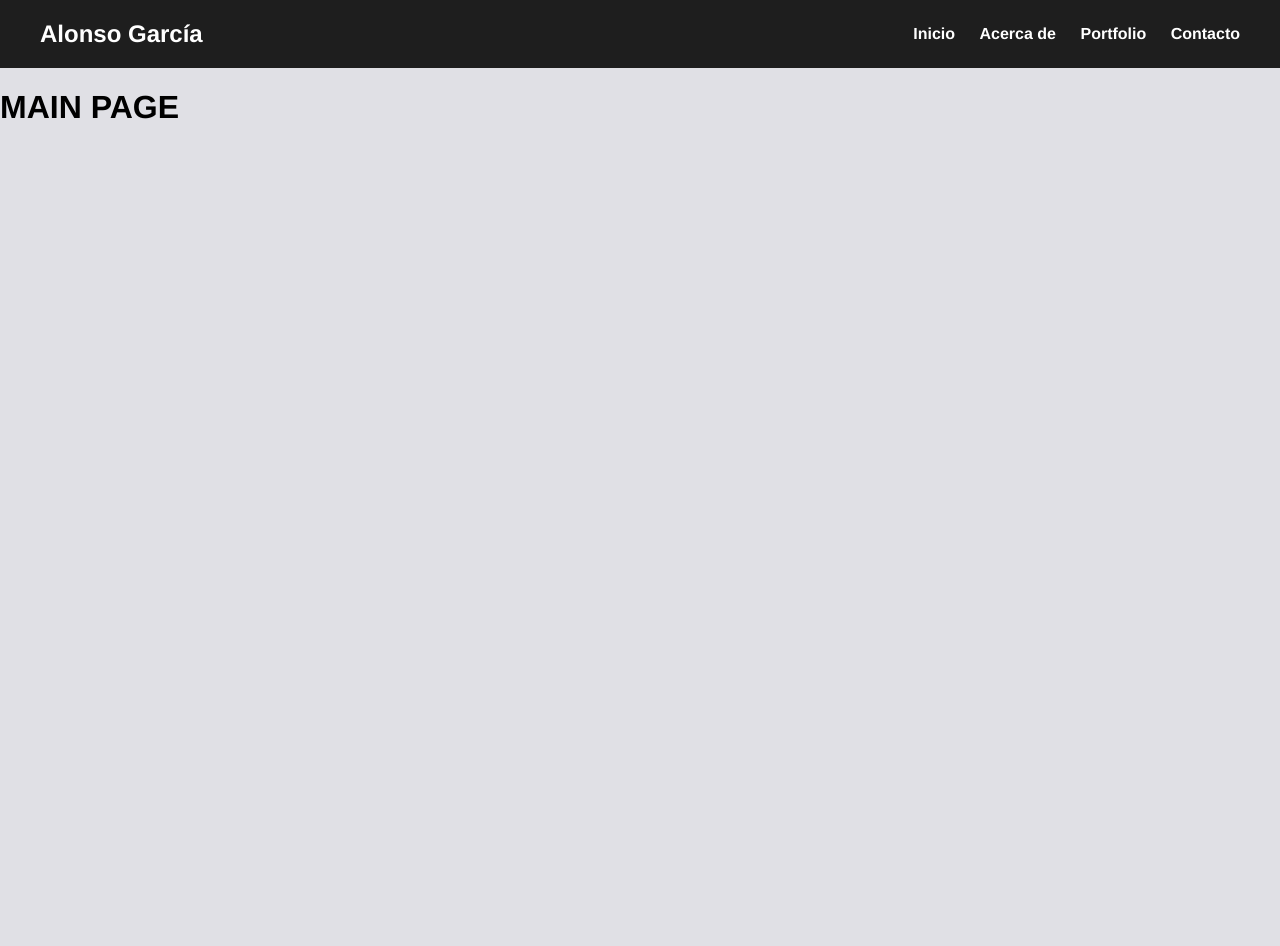
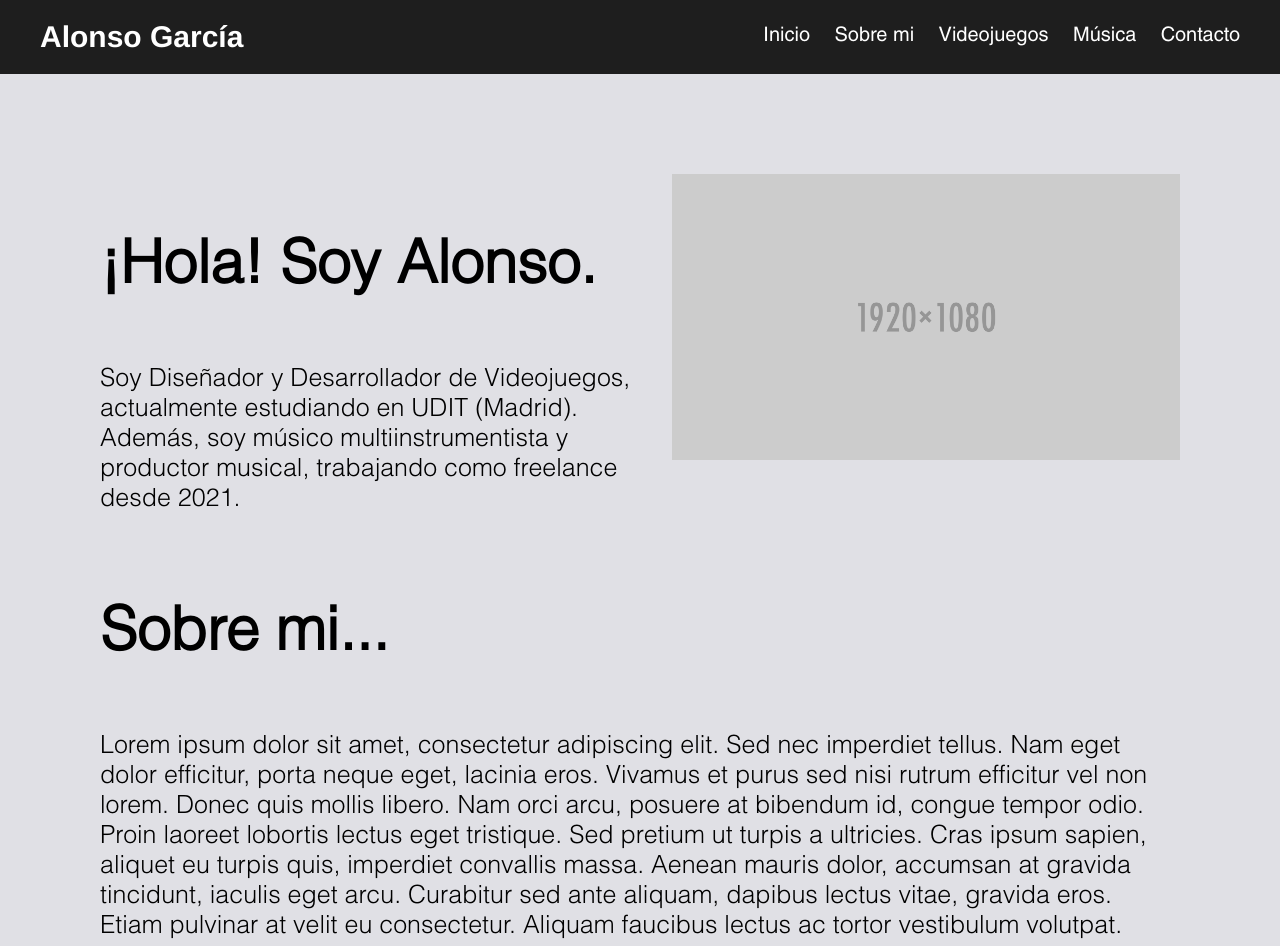
Before and after one commit to alogarci/alogarci.github.io, a plain HTML site: page mainpage.html in a window 1280 px wide. Shown: the top 946 px of the page. Before the commit the page ends 800 px from the top, so only its background shows below. Drawn offline with Linux system fonts and the light colour scheme; a web font is replaced by a local one.

Commit message:
2 de septiembre

```diff
--- a/css/styles.css
+++ b/css/styles.css
@@ -1,17 +1,30 @@
 @font-face {
     font-family: 'Helvetica';
-    src: url('fonts/Helvetica.otf') format('truetype');
+    src: url('../fonts/Helvetica.otf') format('truetype');
 }
 
-body,
-ul {
+@font-face{
+    font-family: 'HelveticaLTStd-Light';
+    src: url('../fonts/HelveticaLTStd-Light.otf') format('truetype');
+}
+
+h1{
+    font-size: 60px;
+}
+
+p{
+    font-size: 25px;
+}
+
+
+body,ul {
     margin: 0;
     padding: 0;
     list-style: none;
 }
 
 body {
-    font-family: 'Helvetica', sans-seriff;
+    font-family: 'HelveticaLTStd-Light', sans-seriff;
     background-color: #E0E0E5;
 }
 
@@ -22,16 +35,18 @@ header {
     padding: 20px;
 }
 
-nav {
+.navbar {
     max-width: 1200px;
-    margin: 0 auto;
+    margin: auto;
     display: flex;
     justify-content: space-between;
     align-items: center;
+    position: sticky;
+    top: 0;
 }
 
 .logo a {
-    font-size: 24px;
+    font-size: 30px;
     text-decoration: none;
     color: #fff;
     font-weight: bold;
@@ -45,10 +60,21 @@ nav {
 .menu a {
     text-decoration: none;
     color: #fff;
-    font-weight: bold;
+    font-size: 20px;
     transition: color 0.3s;
 }
 
 .menu a:hover {
     color: #FF6150;
 }
+
+#main{
+    margin: 100px;
+}
+
+#Introduccion{
+    display: flex;
+    flex-direction: row;
+    align-content: center;
+    justify-content: space-between;
+}
--- a/mainpage.html
+++ b/mainpage.html
@@ -9,19 +9,41 @@
 
 <body>
     <header>
-        <nav>
+        <nav class="navbar">
             <div class="logo">
                 <a href="mainpage.html">Alonso García</a>
             </div>
             <ul class="menu">
                 <li><a href="mainpage.html">Inicio</a></li>
-                <li><a href="about.html">Acerca de</a></li>
-                <li><a href="portfolio.html">Portfolio</a></li>
-                <li><a href="contact.html">Contacto</a></li>
+                <li><a href="#sobre-mi-header">Sobre mi</a></li>
+                <li><a href="games.html">Videojuegos</a></li>
+                <li><a href="music.html">Música</a></li>
+                <li><a href="#contacto-header">Contacto</a></li>
             </ul>
         </nav>
     </header>
     <main>
-        <h1>MAIN PAGE</h1>
+        <section id="main">
+            <section id="Introduccion">
+                <div>
+                    <h1>¡Hola! Soy Alonso.</h1>
+                    <p id="intro-text">Soy Diseñador y Desarrollador de Videojuegos, actualmente estudiando en UDIT (Madrid). Además, soy músico multiinstrumentista y productor musical, trabajando como freelance desde 2021.</p>
+                </div>
+                <div>
+                    <img src="media/img/placeholder1080.png" width=100%>
+                </div>
+
+            </section>
+            <section id="SobreMi">
+                <h1 id="sobre-mi-header">Sobre mi...</h1>
+                <p class="text">Lorem ipsum dolor sit amet, consectetur adipiscing elit. Sed nec imperdiet tellus. Nam eget dolor efficitur, porta neque eget, lacinia eros. Vivamus et purus sed nisi rutrum efficitur vel non lorem. Donec quis mollis libero. Nam orci arcu, posuere at bibendum id, congue tempor odio. Proin laoreet lobortis lectus eget tristique. Sed pretium ut turpis a ultricies. Cras ipsum sapien, aliquet eu turpis quis, imperdiet convallis massa. Aenean mauris dolor, accumsan at gravida tincidunt, iaculis eget arcu. Curabitur sed ante aliquam, dapibus lectus vitae, gravida eros. Etiam pulvinar at velit eu consectetur. Aliquam faucibus lectus ac tortor vestibulum volutpat.</p>
+                <p class="text">Lorem ipsum dolor sit amet, consectetur adipiscing elit. Sed nec imperdiet tellus. Nam eget dolor efficitur, porta neque eget, lacinia eros. Vivamus et purus sed nisi rutrum efficitur vel non lorem. Donec quis mollis libero. Nam orci arcu, posuere at bibendum id, congue tempor odio. Proin laoreet lobortis lectus eget tristique. Sed pretium ut turpis a ultricies. Cras ipsum sapien, aliquet eu turpis quis, imperdiet convallis massa. Aenean mauris dolor, accumsan at gravida tincidunt, iaculis eget arcu. Curabitur sed ante aliquam, dapibus lectus vitae, gravida eros. Etiam pulvinar at velit eu consectetur. Aliquam faucibus lectus ac tortor vestibulum volutpat.</p>
+            </section>
+            <section id="Contacto">
+                <h1 id="contacto-header">Contacto</h1>
+                <p class="text">Lorem ipsum dolor sit amet, consectetur adipiscing elit. Sed nec imperdiet tellus. Nam eget dolor efficitur, porta neque eget, lacinia eros. Vivamus et purus sed nisi rutrum efficitur vel non lorem. Donec quis mollis libero. Nam orci arcu, posuere at bibendum id, congue tempor odio. Proin laoreet lobortis lectus eget tristique. Sed pretium ut turpis a ultricies. Cras ipsum sapien, aliquet eu turpis quis, imperdiet convallis massa. Aenean mauris dolor, accumsan at gravida tincidunt, iaculis eget arcu. Curabitur sed ante aliquam, dapibus lectus vitae, gravida eros. Etiam pulvinar at velit eu consectetur. Aliquam faucibus lectus ac tortor vestibulum volutpat.</p>
+                <p class="text">Lorem ipsum dolor sit amet, consectetur adipiscing elit. Sed nec imperdiet tellus. Nam eget dolor efficitur, porta neque eget, lacinia eros. Vivamus et purus sed nisi rutrum efficitur vel non lorem. Donec quis mollis libero. Nam orci arcu, posuere at bibendum id, congue tempor odio. Proin laoreet lobortis lectus eget tristique. Sed pretium ut turpis a ultricies. Cras ipsum sapien, aliquet eu turpis quis, imperdiet convallis massa. Aenean mauris dolor, accumsan at gravida tincidunt, iaculis eget arcu. Curabitur sed ante aliquam, dapibus lectus vitae, gravida eros. Etiam pulvinar at velit eu consectetur. Aliquam faucibus lectus ac tortor vestibulum volutpat.</p>
+            </section>
+        </section>
     </main>
 </body></html>
```
Also changed, not shown: about.html (deleted, +0 -27 lines), games.html (renamed from portfolio.html, +8 -5 lines), music.html (renamed from contact.html, +8 -5 lines), fonts/HelveticaLTStd-Light.otf (added), media/img/placeholder1080.png (added).
